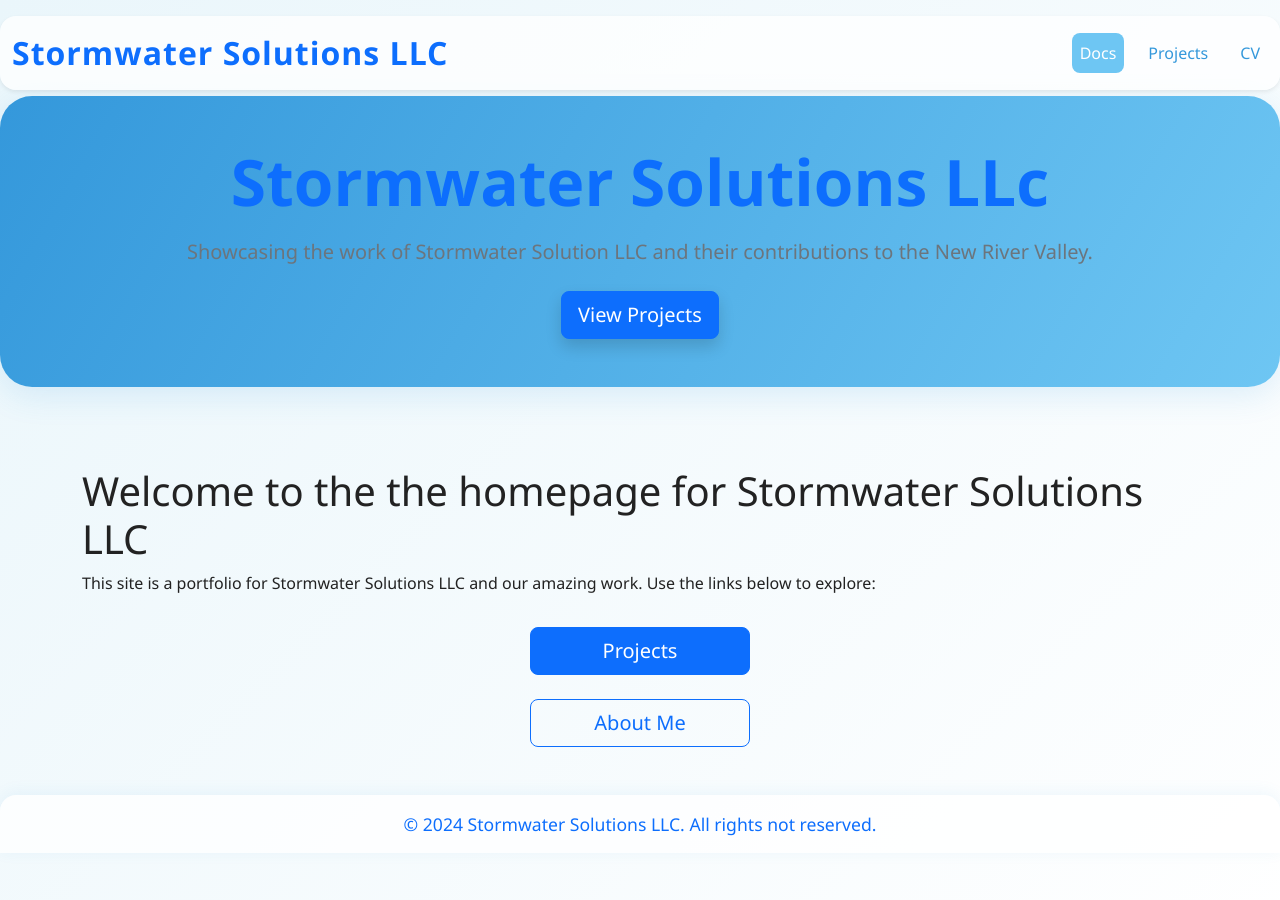
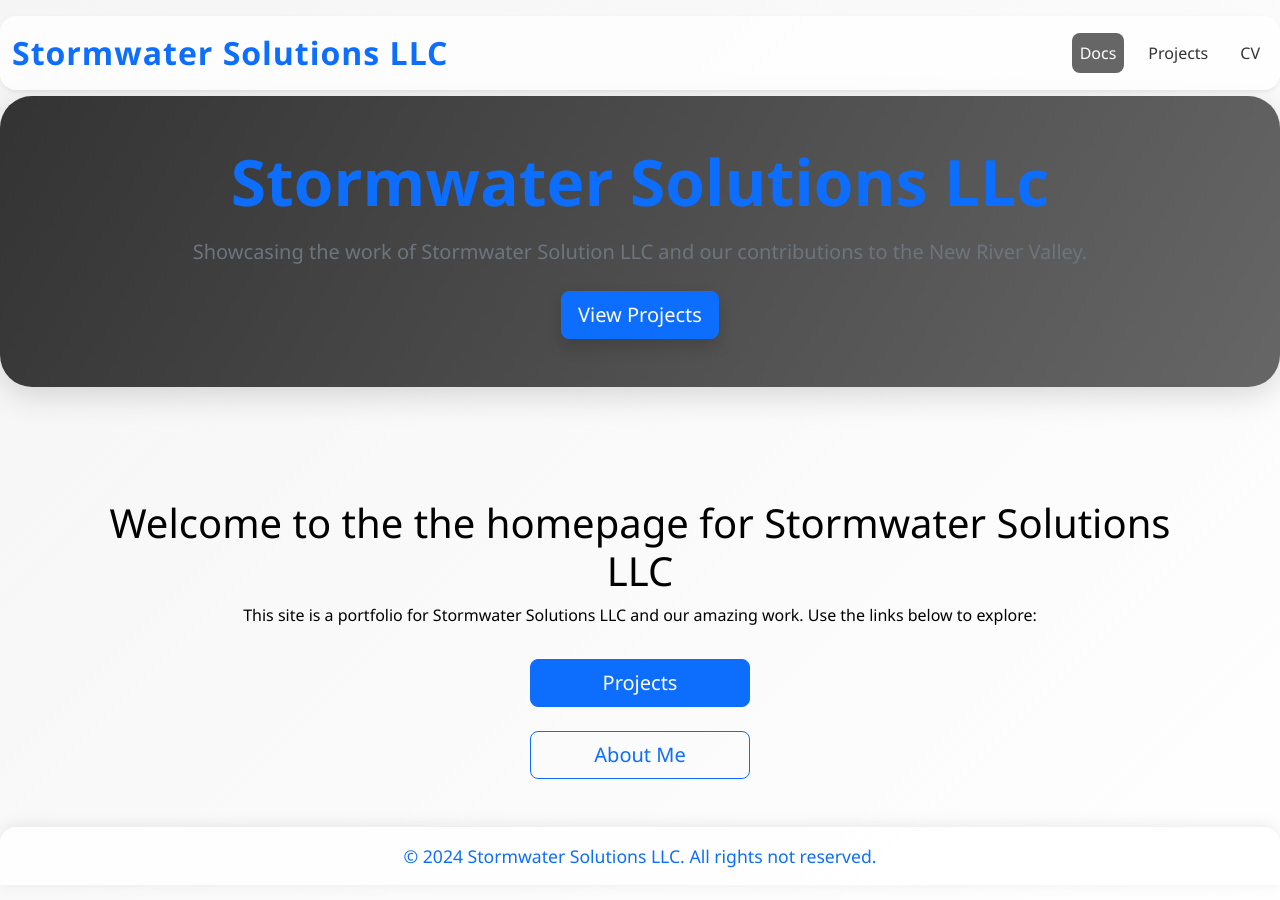
Before and after one commit to JonathanDistler/StormwaterSolutionsLLC, a Jekyll site: the page built from index.md, in a window 1280 px wide and 900 px high. Built offline with Jekyll 4.4.1, drawn with Linux system fonts in a browser that asks for light colours.

Commit message:
changes color scheme

```diff
--- a/_layouts/default.html
+++ b/_layouts/default.html
@@ -39,7 +39,7 @@
   <section class="hero-section d-flex align-items-center justify-content-center text-center" data-aos="fade-up">
     <div class="container py-5">
       <h1 class="display-3 fw-bold text-primary mb-3 animate-hero">Stormwater Solutions LLc</h1>
-      <p class="lead text-secondary mb-4 animate-hero">Showcasing the work of Stormwater Solution LLC and their contributions to the New River Valley.</p>
+      <p class="lead text-secondary mb-4 animate-hero">Showcasing the work of Stormwater Solution LLC and our contributions to the New River Valley.</p>
       <a href="{{ '/projects/' | relative_url }}" class="btn btn-lg btn-primary shadow animate-hero" data-aos="zoom-in">View Projects</a>
     </div>
   </section>
--- a/assets/css/main.scss
+++ b/assets/css/main.scss
@@ -3,15 +3,15 @@
 # only Main files contain this front matter, not partials.
 ---
 
-// Light blue theme variables
-$primary: #3498db;
-$secondary: #6ec6f3;
-$light-blue: #eaf6fb;
-$white: #fff;
-$dark: #222;
+// Black, white, and gray theme variables
+$primary: #333333;
+$secondary: #666666;
+$light-gray: #f5f5f5;
+$white: #ffffff;
+$dark: #000000;
 
 body.bg-light-blue {
-  background: linear-gradient(135deg, $light-blue 0%, $white 100%);
+  background: linear-gradient(135deg, $light-gray 0%, $white 100%);
   min-height: 100vh;
   font-family: 'Segoe UI', 'Roboto', Arial, sans-serif;
   color: $dark;
@@ -46,7 +46,7 @@ body.bg-light-blue {
   border-radius: 2rem;
   margin-top: 6rem;
   margin-bottom: 2rem;
-  box-shadow: 0 8px 32px rgba(52,152,219,0.15);
+  box-shadow: 0 8px 32px rgba(0,0,0,0.15);
   animation: fadeInHero 1.2s;
 }
 @keyframes fadeInHero {
@@ -67,20 +67,20 @@ body.bg-light-blue {
 .card, .project-card {
   background: $white;
   border-radius: 1.5rem;
-  box-shadow: 0 4px 24px rgba(52,152,219,0.08);
+  box-shadow: 0 4px 24px rgba(0,0,0,0.08);
   transition: transform 0.3s, box-shadow 0.3s;
   margin-bottom: 2rem;
 }
 .card:hover, .project-card:hover {
   transform: translateY(-8px) scale(1.03);
-  box-shadow: 0 8px 32px rgba(52,152,219,0.18);
+  box-shadow: 0 8px 32px rgba(0,0,0,0.18);
 }
 
 .footer {
-  background: $light-blue;
+  background: $light-gray;
   color: $primary;
   border-radius: 1rem 1rem 0 0;
-  box-shadow: 0 -2px 16px rgba(52,152,219,0.08);
+  box-shadow: 0 -2px 16px rgba(0,0,0,0.08);
   font-size: 1.1rem;
   animation: fadeInFooter 1.2s;
 }
@@ -106,7 +106,7 @@ body.bg-light-blue {
 .back-to-top:hover {
   background: $secondary;
   color: $white;
-  box-shadow: 0 4px 16px rgba(52,152,219,0.18);
+  box-shadow: 0 4px 16px rgba(0,0,0,0.18);
 }
 
 // Animations for AOS
--- a/index.md
+++ b/index.md
@@ -3,9 +3,11 @@ layout: default
 title: Docs
 ---
 
-# Welcome to the the homepage for Stormwater Solutions LLC
+<div style="text-align: center; margin: 2rem 0;">
+  <h1>Welcome to the the homepage for Stormwater Solutions LLC</h1>
 
-This site is a portfolio for Stormwater Solutions LLC and our amazing work. Use the links below to explore:
+  <p>This site is a portfolio for Stormwater Solutions LLC and our amazing work. Use the links below to explore:</p>
+</div>
 
 <div style="display: flex; flex-direction: column; align-items: center; gap: 1.5rem; margin: 2rem 0;">
   <a href="{{ '/projects/' | relative_url }}" class="btn btn-primary btn-lg" style="width: 220px;">Projects</a>
```
